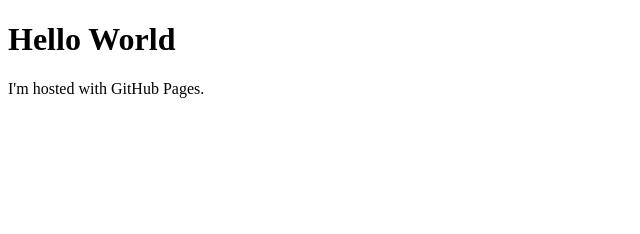
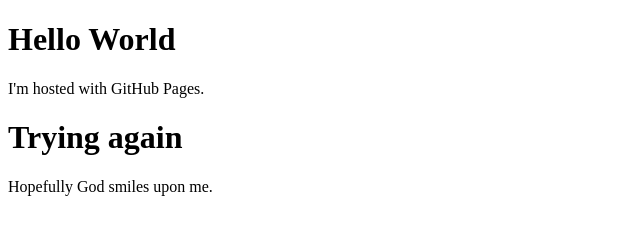
Before and after one commit to dylpickles/defunct, a plain HTML site: page index.html in a window 1280 px wide. Shown: the whole page, without its empty margins (0-640 px from the left). Drawn offline with Linux system fonts and the light colour scheme.

Commit message:
Checking again

```diff
--- a/index.html
+++ b/index.html
@@ -3,5 +3,9 @@
 <body>
 <h1>Hello World</h1>
 <p>I'm hosted with GitHub Pages.</p>
+
+
+<h1>Trying again</h1>
+<p>Hopefully God smiles upon me.</p>
 </body>
 </html>
```
